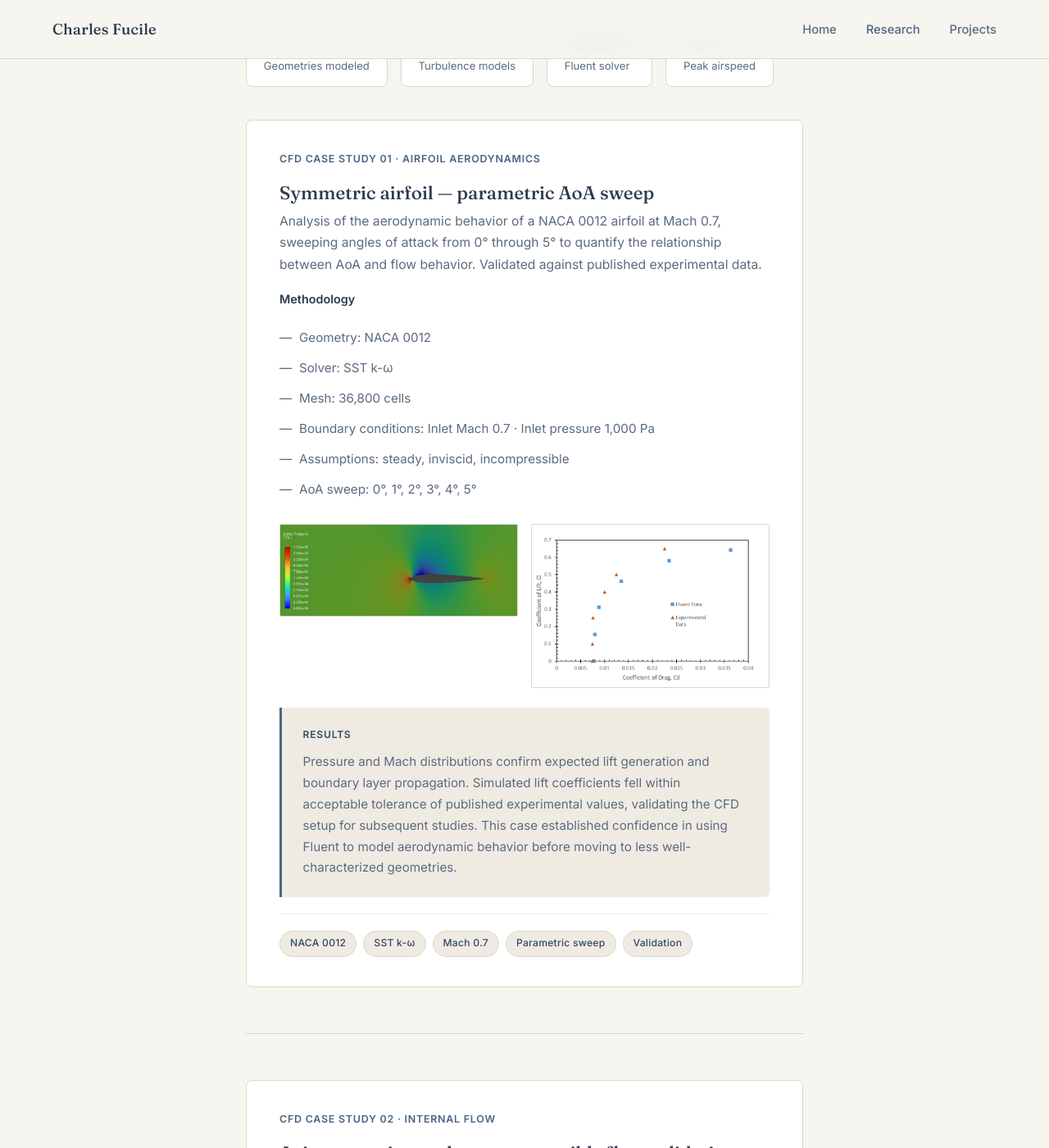
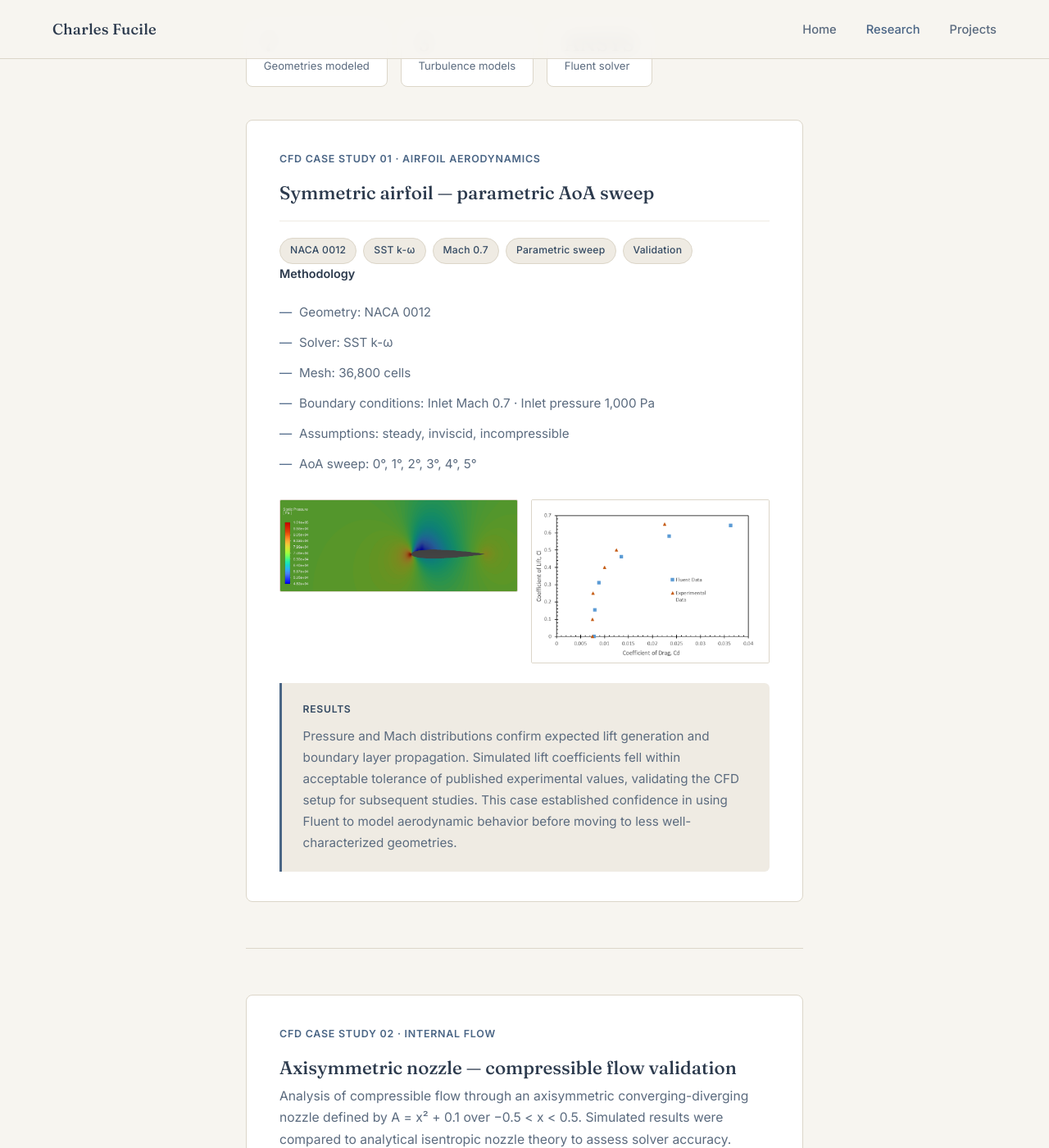
Before and after one commit to cfucile3/Portfolio, a Jekyll site: the page built from research.html, in a window 1280 px wide and 1400 px high, scrolled down 438 px. Shown: the whole window at 82% size. Built offline with Jekyll 4.4.1, drawn with Linux system fonts in a browser that asks for light colours.

Commit message:
Update research.html

```diff
--- a/research.html
+++ b/research.html
@@ -19,18 +19,19 @@ description: "CFD research at Georgia Tech — ANSYS Fluent analysis of airfoils
     <div class="stat-pill"><span>7</span>Geometries modeled</div>
     <div class="stat-pill"><span>3</span>Turbulence models</div>
     <div class="stat-pill"><span>ANSYS</span>Fluent solver</div>
-    <div class="stat-pill"><span>M 0.7</span>Peak airspeed</div>
   </div>
 
   <!-- ─── STUDY 1 ─────────────────────────────────────────── -->
   <div class="card" id="naca0012">
     <div class="card-meta">CFD case study 01 · Airfoil aerodynamics</div>
     <h3>Symmetric airfoil — parametric AoA sweep</h3>
-    <p>
-      Analysis of the aerodynamic behavior of a NACA 0012 airfoil at Mach 0.7,
-      sweeping angles of attack from 0° through 5° to quantify the relationship
-      between AoA and flow behavior. Validated against published experimental data.
-    </p>
+    <div class="tag-list">
+      <span class="tag">NACA 0012</span>
+      <span class="tag">SST k-ω</span>
+      <span class="tag">Mach 0.7</span>
+      <span class="tag">Parametric sweep</span>
+      <span class="tag">Validation</span>
+    </div>
 
     <p style="color:#2C3A4D; font-weight:600; font-size:0.9rem; margin-bottom:0.5rem;">Methodology</p>
     <ul class="method-list">
@@ -56,14 +57,6 @@ description: "CFD research at Georgia Tech — ANSYS Fluent analysis of airfoils
       of published experimental values, validating the CFD setup for subsequent studies.
       This case established confidence in using Fluent to model aerodynamic behavior
       before moving to less well-characterized geometries.
-    </div>
-
-    <div class="tag-list">
-      <span class="tag">NACA 0012</span>
-      <span class="tag">SST k-ω</span>
-      <span class="tag">Mach 0.7</span>
-      <span class="tag">Parametric sweep</span>
-      <span class="tag">Validation</span>
     </div>
   </div>
 
```
